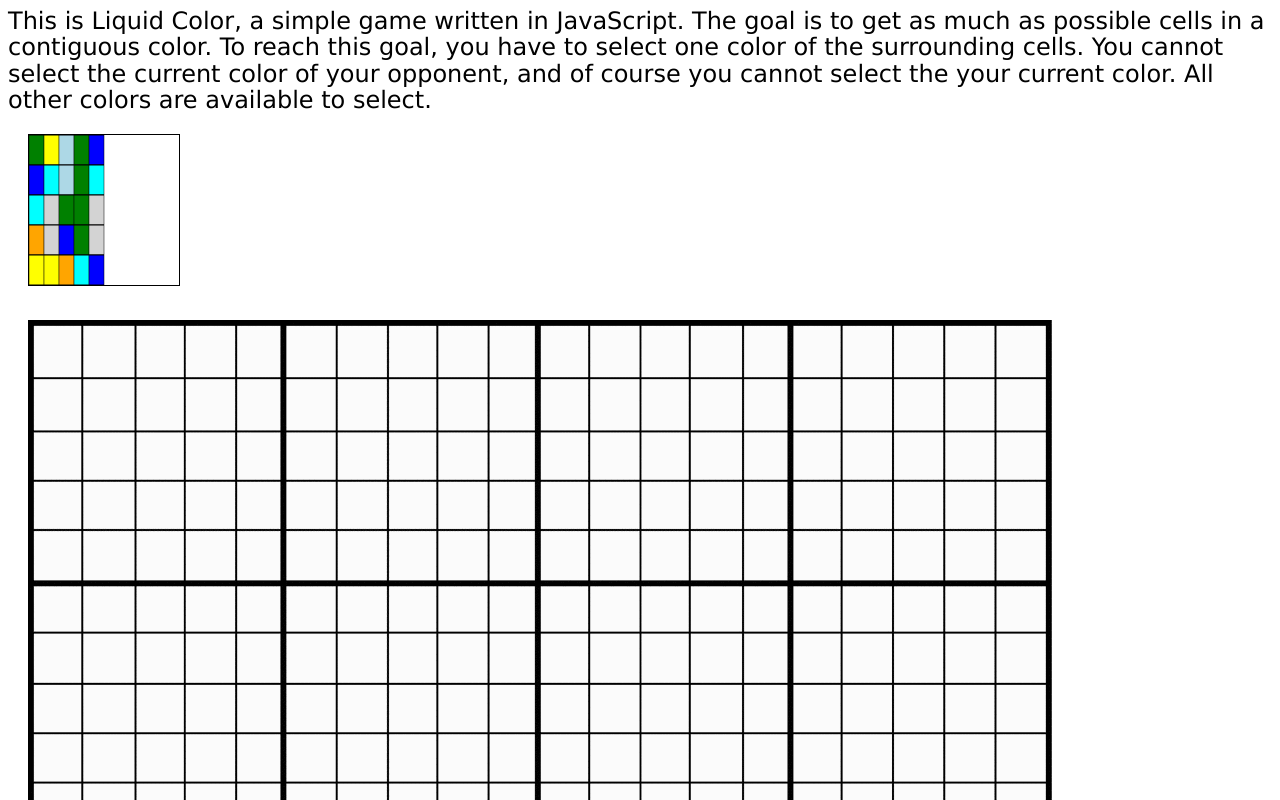
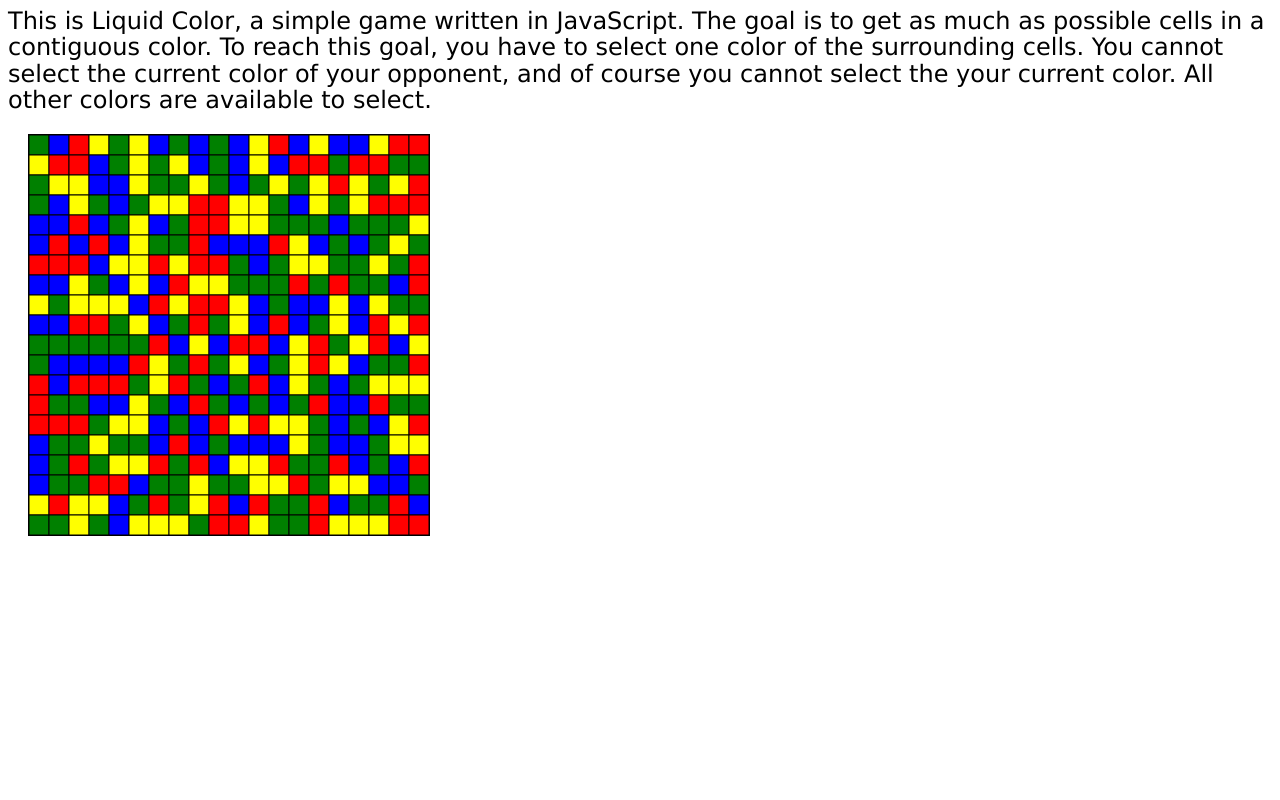
Before and after one commit to ThirtySomething/LiquidColor, a plain HTML site: page index.html in a window 1280 px wide. Shown: the top 800 px of the page. Drawn offline with nearby package versions, Linux system fonts and the light colour scheme.

Commit message:
Fixed layout issue.

```diff
--- a/index.html
+++ b/index.html
@@ -6,18 +6,22 @@
     <title>Liquid Color</title>
     <link rel="stylesheet" type="text/css" href="./liquidcolor.css">
     <script type="text/javascript" src="https://ajax.googleapis.com/ajax/libs/jquery/3.1.1/jquery.min.js"></script>
-    <script type="text/javascript" src="./liquidcolor.js"></script>
+    <script type="text/javascript" src="./lqcell.js"></script>
+    <script type="text/javascript" src="./lqboard.js"></script>
     <script>
-        $(document).ready(function() {
-            LiquidColor.Init("gamearea");
+        var Board = new LQBoard(20, 20, 20);
+        $(document).ready(function () {
+            $("#compare").css("display", "none");
+            Board.Init("gamearea");
         });
     </script>
 </head>
 
 <body>
     <div id="gameinfo" class="gameinfo">
-        This is Liquid Color, a simple game written in JavaScript. The goal is to get as much as possible cells in a contiguous color. To reach this goal, you have to select one color of the surrounding cells. You cannot select the current color of your opponent,
-        and of course you cannot select the your current color. All other colors are available to select.
+        This is Liquid Color, a simple game written in JavaScript. The goal is to get as much as possible cells in a contiguous color.
+        To reach this goal, you have to select one color of the surrounding cells. You cannot select the current color of
+        your opponent, and of course you cannot select the your current color. All other colors are available to select.
     </div>
     <div id="setup" class="setup">
         <div>Dimension X: <input type="text" name="dimx"></div>
@@ -35,7 +39,7 @@
             var context = canvas.getContext('2d');
             var imageObj = new Image();
 
-            imageObj.onload = function() {
+            imageObj.onload = function () {
                 context.drawImage(imageObj, 0, 0);
             };
             imageObj.src = './Grid.png';
--- a/liquidcolor.js
+++ /dev/null
@@ -1,51 +0,0 @@
-var LiquidColor = {
-    Config: {
-        DimensionX: 5,
-        DimensionY: 5,
-        CellSize: 30,
-        Colors: ["red", "green", "blue", "yellow", "lightgray", "cyan", "orange", "lightblue"],
-    },
-    Playground: {
-        Cells: [],
-        CanvasElement: null
-    },
-    Init: function (ElementName) {
-        var BoardWidth = this.Config.DimensionX * this.Config.CellSize;
-        var BoardHeight = this.Config.DimensionY * this.Config.CellSize;
-
-        $("#" + ElementName).css("width", BoardWidth);
-        $("#" + ElementName).css("height", BoardHeight);
-        $("#" + ElementName).css("border", "1px solid black");
-
-        var Graphics = document.getElementById(ElementName);
-
-        if (Graphics.getContext) {
-            this.Playground.CanvasElement = Graphics.getContext("2d");
-            this.Playground.CanvasElement.width = BoardWidth + this.Config.CellSize;
-            this.Playground.CanvasElement.height = BoardHeight + this.Config.CellSize;
-            this.CellCreateAll();
-        }
-    },
-    CellCreateAll: function () {
-        this.Playground.Cells = new Array;
-
-        for (var LoopX = 0; LoopX < this.Config.DimensionX; LoopX++) {
-            for (var LoopY = 0; LoopY < this.Config.DimensionY; LoopY++) {
-                var Size = this.Config.CellSize;
-                var PosX = LoopX * Size;
-                var PosY = LoopY * Size;
-                var ColorIndex = Math.floor((Math.random() * this.Config.Colors.length) + 1);
-
-                console.log("PosX[" + PosX + "], PosY[" + PosY + "], CellSize[" + Size + "]");
-
-                this.Playground.CanvasElement.beginPath();
-                this.Playground.CanvasElement.rect(PosX, PosY, Size, Size);
-                this.Playground.CanvasElement.fillStyle = this.Config.Colors[ColorIndex];
-                this.Playground.CanvasElement.fill();
-                this.Playground.CanvasElement.lineWidth = 1;
-                this.Playground.CanvasElement.strokeStyle = "black";
-                this.Playground.CanvasElement.stroke();
-            }
-        }
-    },
-}
--- /dev/null
+++ b/lqboard.js
@@ -0,0 +1,50 @@
+function LQBoard(DimX, DimY, CellSize) {
+    // ------------------------------------------------------------
+    this.Config = {};
+    this.Config.DimensionX = parseInt(DimX);
+    this.Config.DimensionY = parseInt(DimY);
+    this.Config.CellSize = parseInt(CellSize);
+    this.Config.Colors = ["red", "green", "blue", "yellow"];
+    // ------------------------------------------------------------
+    this.Playground = {};
+    this.Playground.Cells = [];
+    this.Playground.CanvasElement = null;
+    // ------------------------------------------------------------
+    this.Init = function (ElementName) {
+        var BoardWidth = parseInt(this.Config.DimensionX * this.Config.CellSize);
+        var BoardHeight = parseInt(this.Config.DimensionY * this.Config.CellSize);
+        $("#" + ElementName).css("width", BoardWidth);
+        $("#" + ElementName).css("height", BoardHeight);
+        $("#" + ElementName).css("border", "1px solid black");
+        $("#" + ElementName).attr("width", BoardWidth);
+        $("#" + ElementName).attr("height", BoardHeight);
+
+        console.log(JSON.stringify(this.Config));
+        console.log("BoardWidth[" + BoardWidth + "], BoardHeight[" + BoardHeight + "]");
+
+        var Graphics = document.getElementById(ElementName);
+        if (Graphics.getContext) {
+            this.Playground.CanvasElement = Graphics.getContext("2d");
+            this.BoardInit();
+        }
+    };
+    // ------------------------------------------------------------
+    this.BoardInit = function () {
+        this.Playground.Cells = new Array;
+
+        for (var LoopX = 0; LoopX < this.Config.DimensionX; LoopX++) {
+            for (var LoopY = 0; LoopY < this.Config.DimensionY; LoopY++) {
+                var CellSize = this.Config.CellSize;
+                var PosX = parseInt(LoopX * CellSize);
+                var PosY = parseInt(LoopY * CellSize);
+                var ColorIndex = parseInt(Math.floor((Math.random() * this.Config.Colors.length)));
+                var ColorName = this.Config.Colors[ColorIndex];
+                var CurrentCell = new LQCell(PosX, PosY, CellSize);
+
+                CurrentCell.ColorSet(ColorName);
+                CurrentCell.Draw(this.Playground.CanvasElement);
+                this.Playground.Cells.push(CurrentCell);
+            }
+        }
+    };
+}
--- /dev/null
+++ b/lqcell.js
@@ -0,0 +1,23 @@
+function LQCell(PosX, PosY, CellSize) {
+    // ------------------------------------------------------------
+    this.Config = {};
+    this.Config.PosX = parseInt(PosX);
+    this.Config.PosY = parseInt(PosY);
+    this.Config.CellSize = parseInt(CellSize);
+    this.Config.Color = "white";
+    // ------------------------------------------------------------
+    this.Draw = function (CanvasElement) {
+        // console.log(JSON.stringify(this.Config));
+        CanvasElement.beginPath();
+        CanvasElement.rect(parseInt(this.Config.PosX), parseInt(this.Config.PosY), parseInt(this.Config.CellSize), parseInt(this.Config.CellSize));
+        CanvasElement.fillStyle = this.Config.Color;
+        CanvasElement.fill();
+        CanvasElement.lineWidth = 1;
+        CanvasElement.strokeStyle = "black";
+        CanvasElement.stroke();
+    };
+    // ------------------------------------------------------------
+    this.ColorSet = function (NewColor) {
+        this.Config.Color = NewColor;
+    };
+}
```
